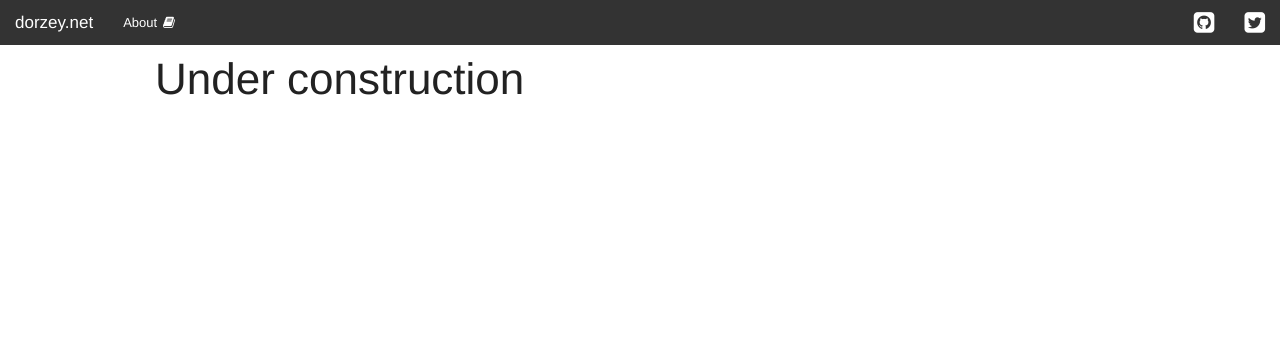
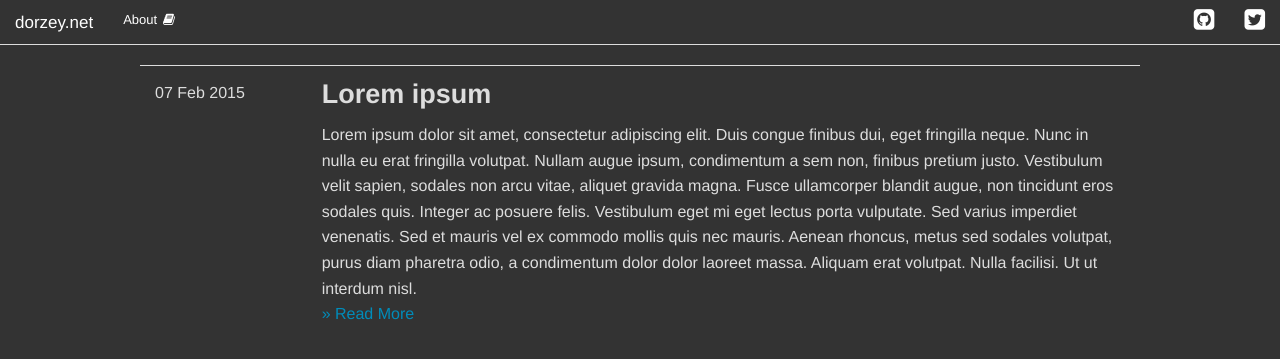
Before and after one commit to dorzey/dorzey.github.io, a Jekyll site: the page built from index.html, in a window 1280 px wide. Shown: the top 359 px of the page. Built offline with Jekyll 4.4.1, drawn with Linux system fonts in a browser that asks for light colours; nearby versions of some CDN libraries; Markdown is read by kramdown in place of the engine named in the settings.

Commit message:
Basic styling and layout in place

```diff
--- a/_layouts/default.html
+++ b/_layouts/default.html
@@ -4,16 +4,16 @@
       <meta charset="utf-8" />
       <meta name="viewport" content="width=device-width, initial-scale=1.0" />
       <title>{{page.title}}</title>
-      <link href="//maxcdn.bootstrapcdn.com/font-awesome/4.1.0/css/font-awesome.min.css" rel="stylesheet">
-      <link rel="stylesheet" href="css/foundation.min.css" />
-      <link rel="stylesheet" type="text/css" href="./css/custom.css">
-      <script src="js/vendor/modernizr.js"></script>
+      <link rel="stylesheet" href="//maxcdn.bootstrapcdn.com/font-awesome/4.3.0/css/font-awesome.min.css" >
+      <link rel="stylesheet" href="/css/foundation.min.css" />
+      <link rel="stylesheet" type="text/css" href="/css/custom.css">
+      <script src="/js/vendor/modernizr.js"></script>
    </head>
    <body>
       {% include header_include.html %}
       {{content}}
-      <script src="js/vendor/jquery.js"></script>
-      <script src="js/foundation.min.js"></script>
+      <script src="/js/vendor/jquery.js"></script>
+      <script src="/js/foundation.min.js"></script>
       <script>
          $(document).foundation();
       </script>
--- /dev/null
+++ b/_posts/2015-02-07-welcome-to-jekyll.markdown
@@ -0,0 +1,10 @@
+---
+layout: post
+title:  "Lorem ipsum "
+date:   2015-02-07 16:03:03
+categories: jekyll update
+---
+
+Lorem ipsum dolor sit amet, consectetur adipiscing elit. Duis congue finibus dui, eget fringilla neque. Nunc in nulla eu erat fringilla volutpat. Nullam augue ipsum, condimentum a sem non, finibus pretium justo. Vestibulum velit sapien, sodales non arcu vitae, aliquet gravida magna. Fusce ullamcorper blandit augue, non tincidunt eros sodales quis. Integer ac posuere felis. Vestibulum eget mi eget lectus porta vulputate. Sed varius imperdiet venenatis. Sed et mauris vel ex commodo mollis quis nec mauris. Aenean rhoncus, metus sed sodales volutpat, purus diam pharetra odio, a condimentum dolor dolor laoreet massa. Aliquam erat volutpat. Nulla facilisi. Ut ut interdum nisl.
+
+Maecenas vitae nunc viverra, porta ante eu, molestie lorem. Class aptent taciti sociosqu ad litora torquent per conubia nostra, per inceptos himenaeos. Pellentesque habitant morbi tristique senectus et netus et malesuada fames ac turpis egestas. Curabitur vulputate mollis nisl non venenatis. Vestibulum sit amet velit tellus. Vestibulum porttitor ut nunc sit amet tempor. Phasellus sodales ex lacus, non placerat tellus fringilla ac. Ut accumsan, erat sit amet eleifend sollicitudin, ante elit pharetra elit, dictum auctor ipsum est sit amet felis. Nulla eget tellus at tellus volutpat imperdiet. Quisque vestibulum sapien nec sollicitudin hendrerit. Cras eros urna, tempus sed sem vel, mattis efficitur ligula. Mauris vitae rutrum ex. Cras gravida eros ut ipsum imperdiet, sit amet facilisis mi ultrices.
--- a/css/custom.css
+++ b/css/custom.css
@@ -1,3 +1,37 @@
+body {
+    background-color: #333;
+    color: #ddd;
+}
+
+.top-bar {
+    border-bottom-color: #ddd;
+    border-bottom-width: 0.1rem;
+    border-bottom-style: solid;
+}
+
 .top-bar-section ul li .icon {
     font-size: 1.5rem;
 }
+
+.top-bar-section li:not(.has-form) a:not(.button) {
+    line-height: 40px;
+}
+
+.feed-content {
+    top: -0.75rem;
+}
+
+.feed-content .subheader a,
+.about.subheader,
+.post.header {
+    color: #ddd;
+}
+
+.post.post-date {
+    text-align: right;
+    margin-right: 1.5rem;
+}
+
+.post.header {
+    margin-left: 1.5rem;
+}
--- a/index.html
+++ b/index.html
@@ -2,18 +2,19 @@
 layout: default
 title: dorzey.net
 ---
-<!--
-<div id="home">
-  <h1>Blog Posts</h1>
-  <ul class="posts">
-    {% for post in site.posts %}
-      <li><span>{{ post.date | date_to_string }}</span> &raquo; <a href="{{ post.url }}">{{ post.title }}</a></li>
-    {% endfor %}
-  </ul>
+{% for post in site.posts %}
+<div class="row">
+    <hr/>
+    <div class="large-2 columns small-3">
+        <span>{{ post.date | date_to_string }}</span>
+    </div>
+    <div class="feed-content large-10 columns">
+      <h3 class="subheader"><strong><a href="{{ post.url }}">{{ post.title }}</a></strong></h1>
+      <p>
+          {{post.excerpt | strip_html}}
+          <br/>
+          <a href="{{ post.url }}">&raquo; Read More</a>
+      </p>
+    </div>
 </div>
--->
-<div class="row">
-     <div class="small-12 medium-12 large-11 columns">
-          <h1>Under construction</h1>
-     </div>
-</div>
+{% endfor %}
```
Also changed, not shown: _includes/about_include.html (+6 -1 lines), _layouts/post.html (+22 -4 lines), _posts/2013-10-20-welcome-to-jekyll.markdown (deleted, +0 -24 lines), about.html (+4 -4 lines).
